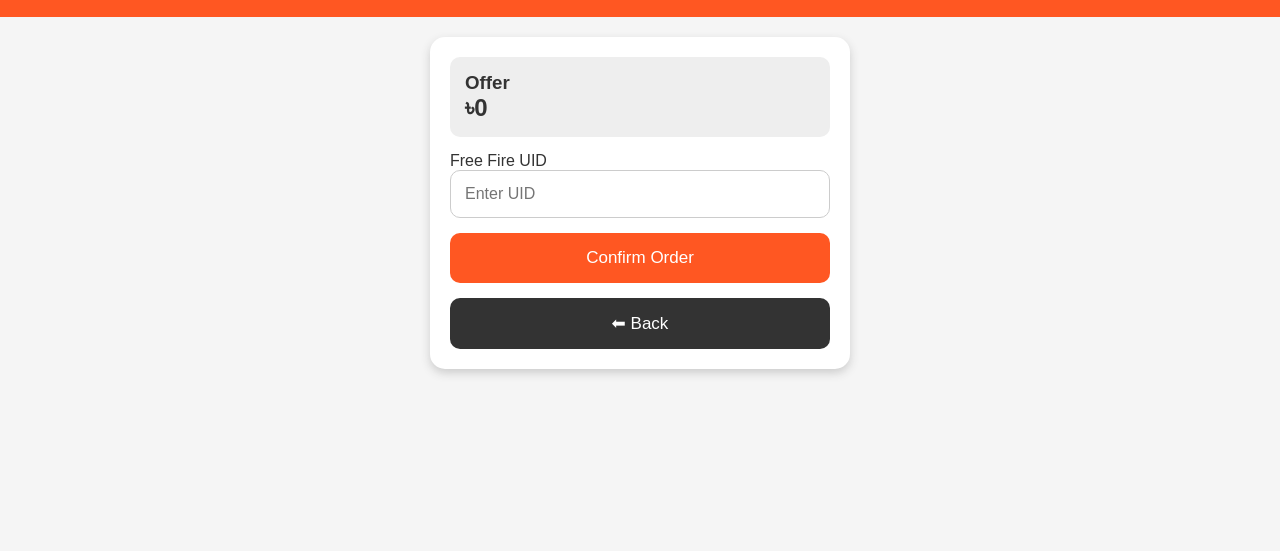
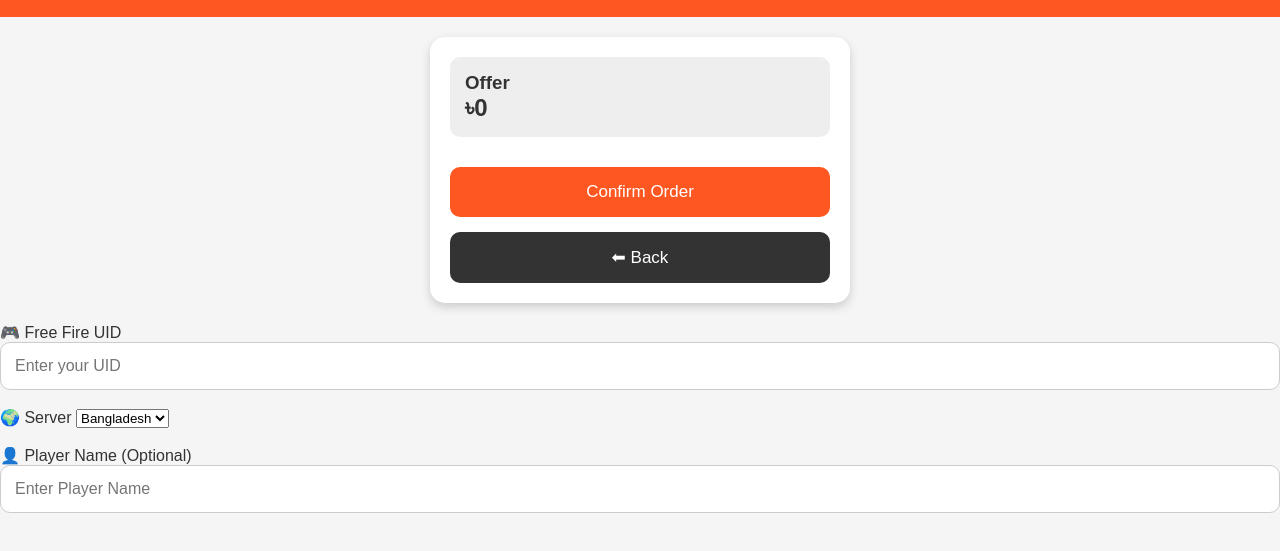
Before and after one commit to joydebtopupbd/joydeb-topup-bd, a plain HTML site: page checkout.html in a window 1280 px wide. Shown: the part 51-602 px from the top of the page. Drawn offline with Linux system fonts and the light colour scheme.

Commit message:
Update checkout.html

```diff
--- a/checkout.html
+++ b/checkout.html
@@ -97,15 +97,6 @@
 
 
 
-<label>
-Free Fire UID
-</label>
-
-
-<input
-type="number"
-id="uid"
-placeholder="Enter UID">
 
 
 
@@ -120,7 +111,39 @@
 
 
 
-</div>
+</div><label>🎮 Free Fire UID</label>
+
+<input
+type="number"
+id="uid"
+placeholder="Enter your UID">
+
+<br><br>
+
+<label>🌍 Server</label>
+
+<select id="server">
+
+<option value="Bangladesh">Bangladesh</option>
+
+<option value="Singapore">Singapore</option>
+
+<option value="India">India</option>
+
+<option value="Middle East">Middle East</option>
+
+<option value="Brazil">Brazil</option>
+
+</select>
+
+<br><br>
+
+<label>👤 Player Name (Optional)</label>
+
+<input
+type="text"
+id="player"
+placeholder="Enter Player Name">
 
 
 
```
